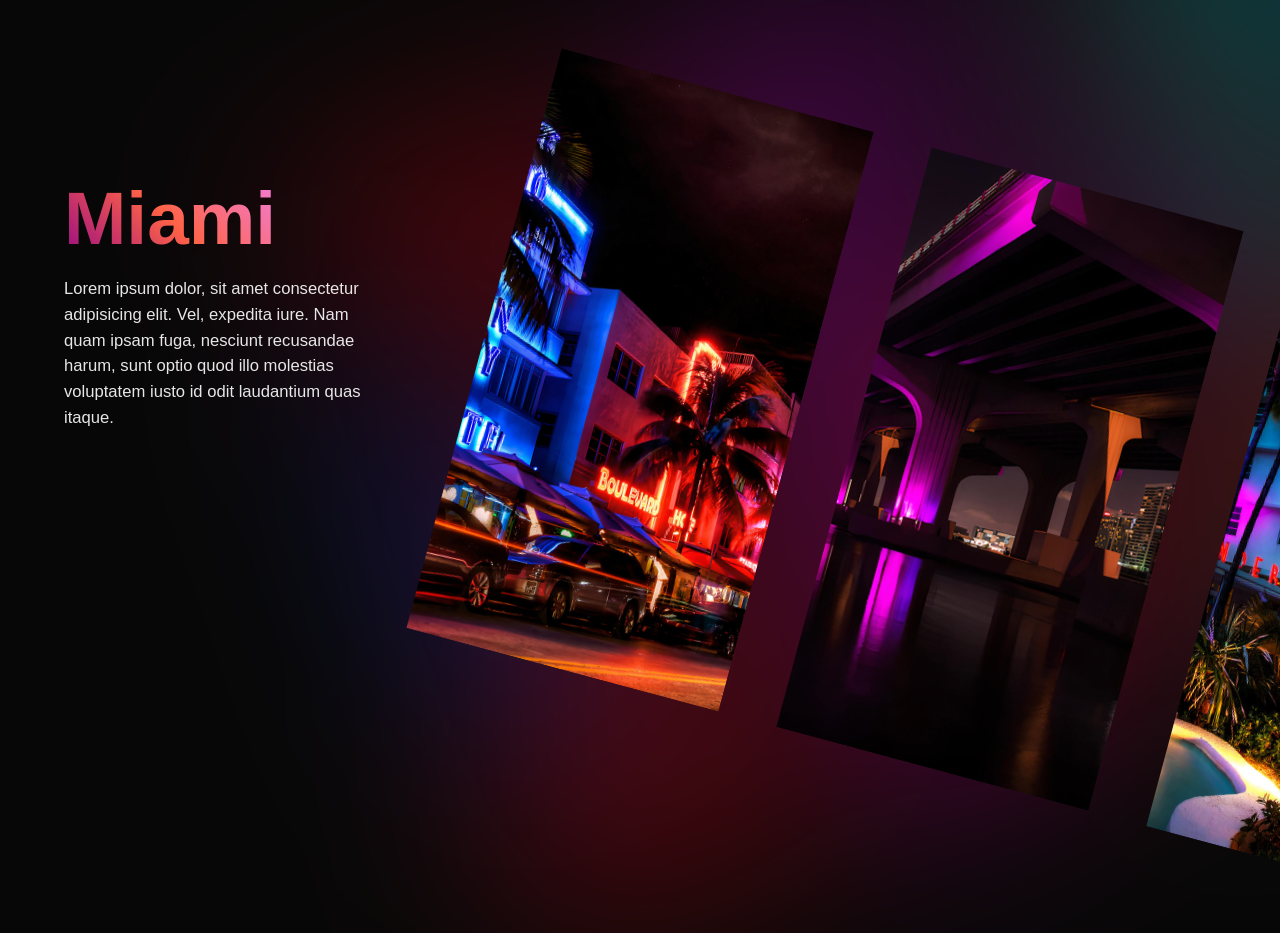
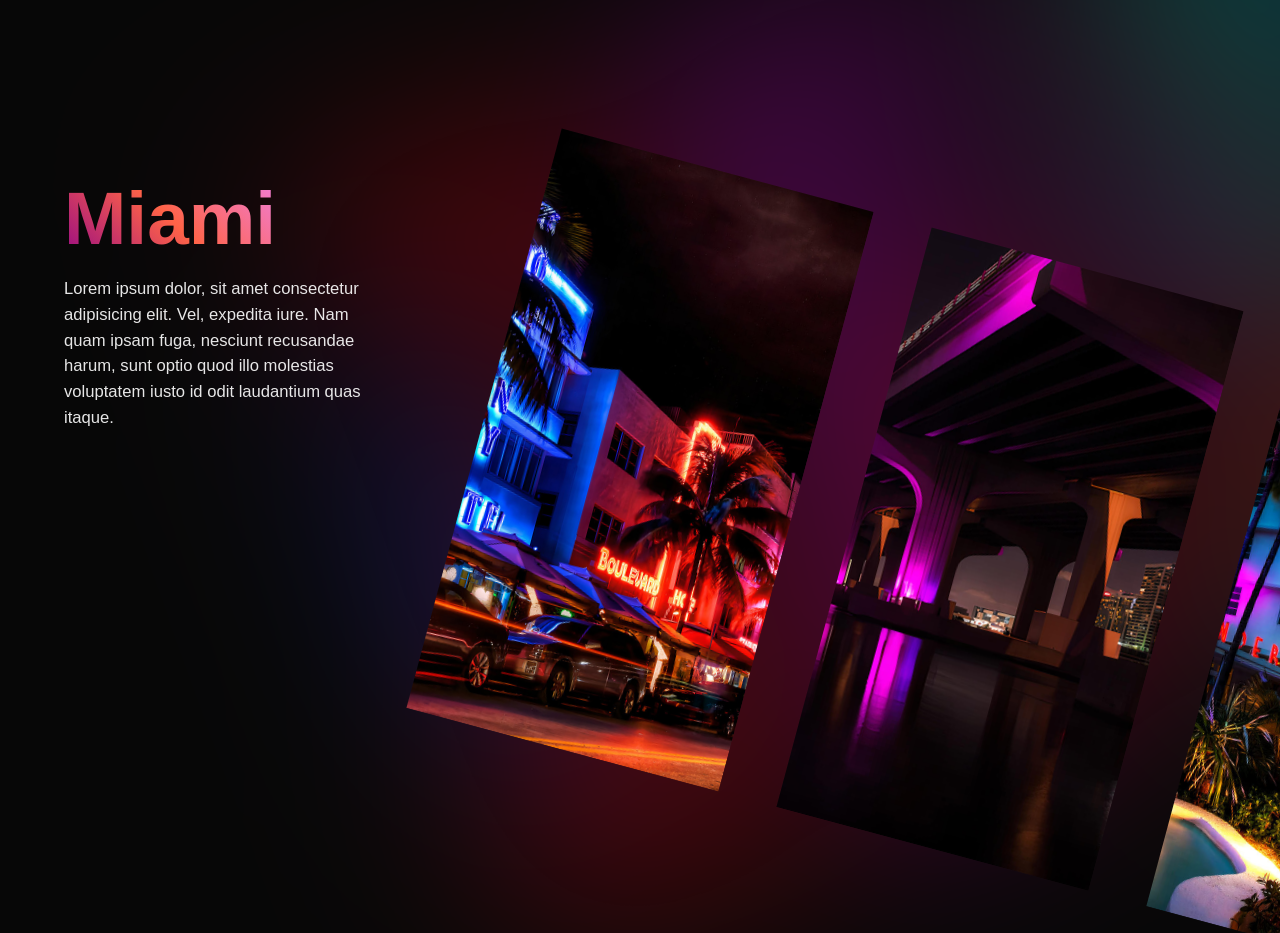
Before and after one commit to VINCH099/slider-miami, a plain HTML site: page index.html in a window 1280 px wide. Shown: the top 933 px of the page. Drawn offline with Linux system fonts and the light colour scheme.

Commit message:
Update style.css

```diff
--- a/css/style.css
+++ b/css/style.css
@@ -30,7 +30,7 @@ body {
 .slider {
   height: 100%;
   transform: rotate(15deg);
-  top: 10vh;
+  top: 20vh;
 }
 
 .slider.swiper {
```
